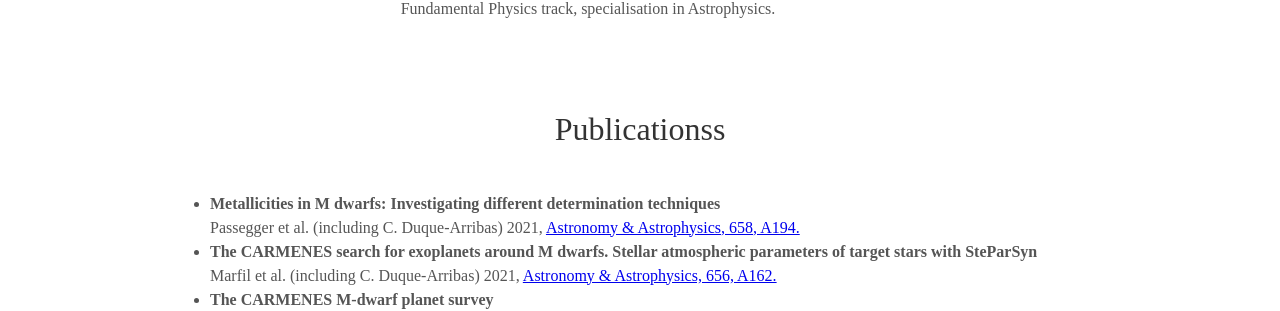
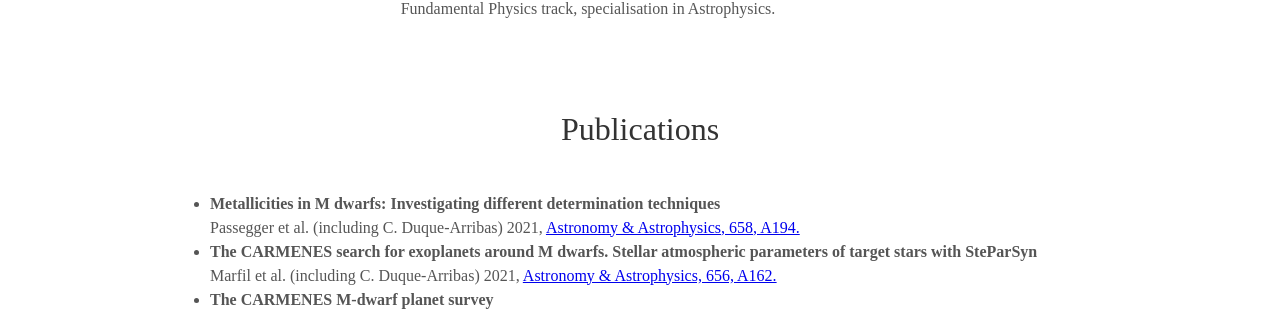
Before and after one commit to chrduque/chrduque.github.io, a Jekyll site: the page built from index.html, in a window 1280 px wide. Shown: the part 1561-1872 px from the top of the page. Built offline with Jekyll 4.4.1, drawn with Linux system fonts in a browser that asks for light colours; some web fonts are replaced.

Commit message:
Update about.html

```diff
--- a/_includes/about.html
+++ b/_includes/about.html
@@ -25,7 +25,7 @@
 </div>
 <div class="user">
   <!--<div class="tech">-->
-    <h2>Publicationss</h2>
+    <h2>Publications</h2>
     <ul style="font-size: 1rem; list-style-position: outside; display: inline-block; text-align: left">
      <li><strong>Metallicities in M dwarfs: Investigating different determination techniques</strong><br>
      Passegger et al. (including C. Duque-Arribas) 2021, <a href="https://ui.adsabs.harvard.edu/abs/2022A%26A...658A.194P/abstract" target="_blank">Astronomy & Astrophysics, 658, A194.</a></li>
```
